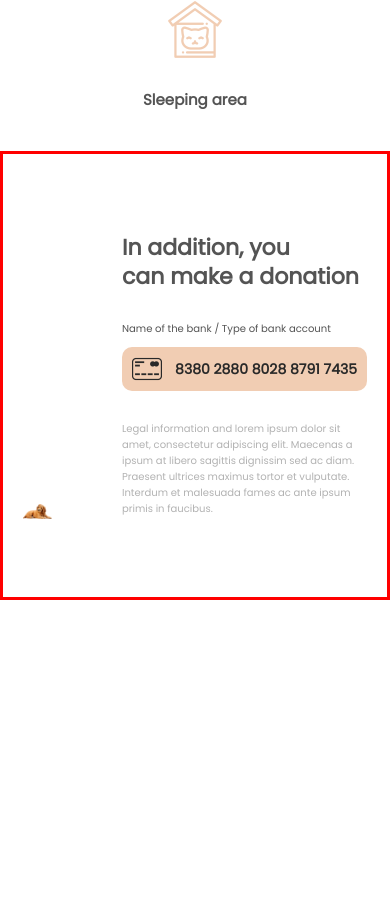
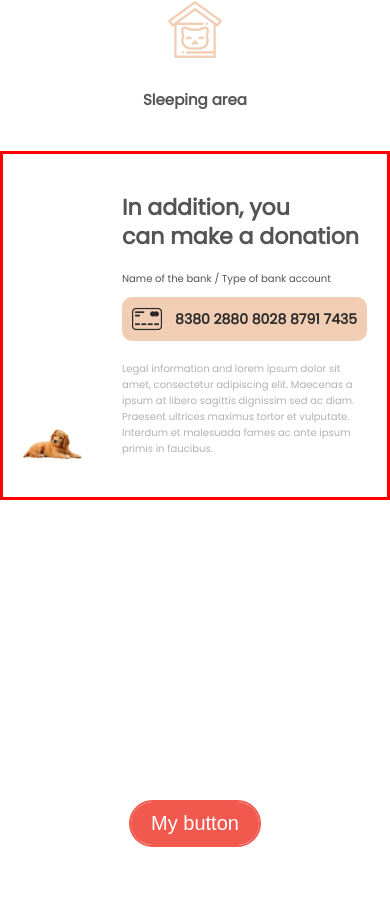
Before and after one commit to Babiy7/dogs-app, a React (Create React App) app: page / in a window 390 px wide. Shown: the part 3226-4124 px from the top of the page. Built offline with nearby package versions, Linux system fonts and the light colour scheme; a web font is replaced by a local one.

Commit message:
Made responsive for tablet screen.

```diff
--- a/src/components/sections/Addition/Addition.module.scss
+++ b/src/components/sections/Addition/Addition.module.scss
@@ -7,6 +7,10 @@
 
   display: flex;
   padding: 80px 20px;
+
+  @media ($tablet) {
+    padding: 40px 20px;
+  }
 
   .Container {
     width: 100%;
@@ -24,6 +28,10 @@
 
       margin-right: 70px;
 
+      @media ($tablet) {
+        margin-right: 40px;
+      }
+
       .Image {
         width: 100%;
 
@@ -39,10 +47,18 @@
 
       text-align: left;
 
+      @media ($tablet) {
+        max-width: 270px;
+      }
+
       .Title {
         margin-bottom: 30px;
 
         @extend %title;
+
+        @media ($tablet) {
+          margin-bottom: 20px;
+        }
       }
 
       .CreditCardContainer {
@@ -76,6 +92,10 @@
             padding: 10px;
           }
 
+          @media ($tablet) {
+            margin-bottom: 20px;
+          }
+
           .ImageCard {
             width: 40px;
 
```
